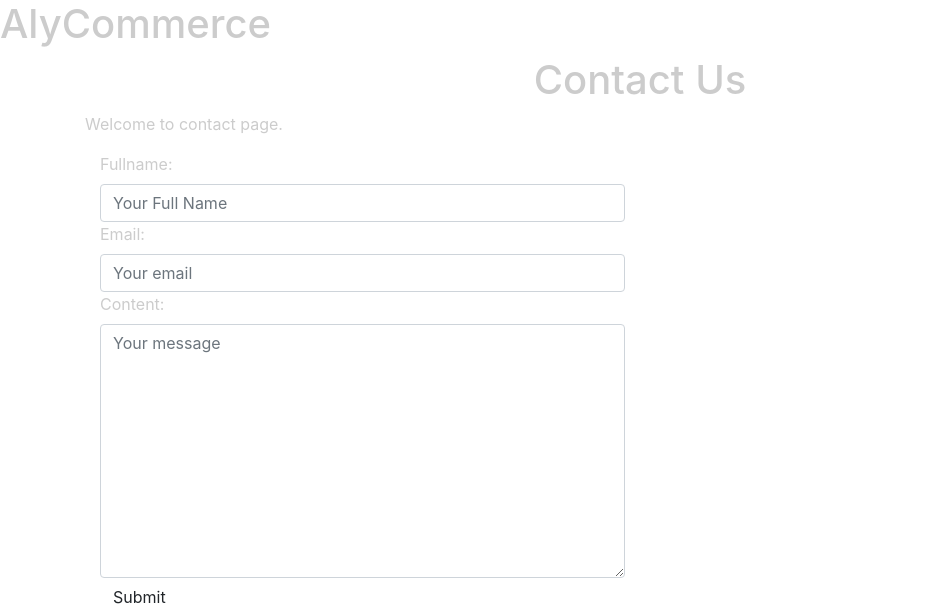
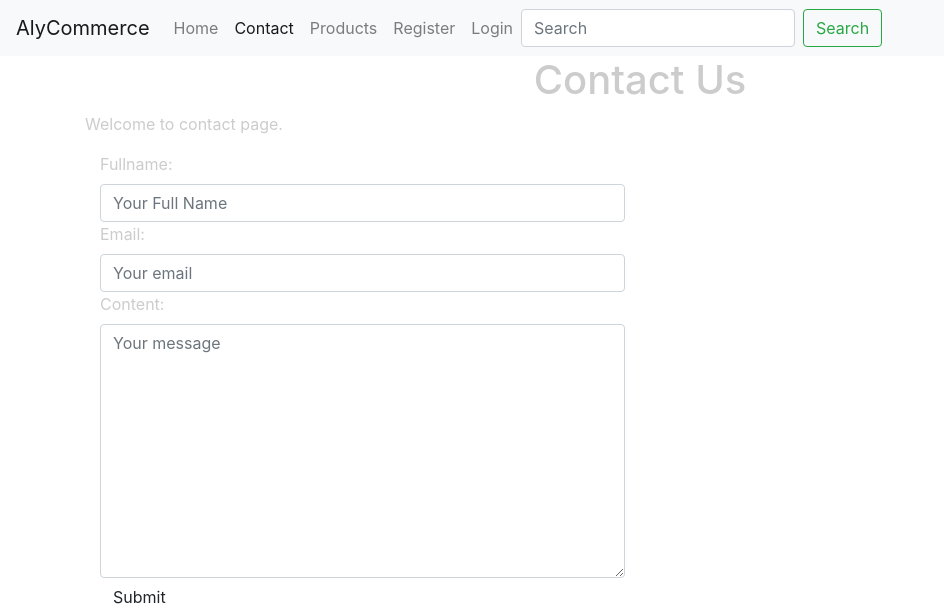
Before and after one commit to AlyMagged/e-commerce, a Django app: page /contact/ in a window 1280 px wide. Shown: the top 615 px of the page, without its empty margins (0-944 px from the left). Run offline with Django 3.2, Linux system fonts and the light colour scheme; some libraries are stand-ins or nearby versions.

Commit message:
reverse for urls and navbar

```diff
--- a/src/ecommerce/urls.py
+++ b/src/ecommerce/urls.py
@@ -22,12 +22,12 @@ from .views import home_page, about_page, contact_page, login_page, register_pag
 
 
 urlpatterns = [
-    path('', home_page),
-    path('about/', about_page),
-    path('contact/', contact_page),
-    path('login/', login_page),
-    path('register/', register_page),
-    path('products/', include('products.urls')),
+    path('', home_page, name='home'),
+    path('about/', about_page, name='about'),
+    path('contact/', contact_page, name='contact'),
+    path('login/', login_page, name='login'),
+    path('register/', register_page, name='register'),
+    path('products/', include(('products.urls', 'products'), namespace='products')),
     # path('featured/', ProductFeaturedListView.as_view()),
     # path('featured/<int:pk>', ProductFeaturedDetailView.as_view()),
     # path('products-fbv/', product_list_view),
--- a/src/products/models.py
+++ b/src/products/models.py
@@ -2,6 +2,7 @@ from django.db import models
 from django.db.models.signals import pre_save, post_save
 import random
 import os
+from django.urls import reverse
 
 from .utils import unique_slug_generator
 
@@ -61,7 +62,8 @@ class Product(models.Model):
     objects = ProductManager()
 
     def get_absolute_url(self):
-        return f'/products/{self.slug}'
+        return reverse('products:detail', kwargs={'slug': self.slug})
+        # return f'/products/{self.slug}'
 
     def __str__(self):
         return self.title
--- a/src/products/templates/products/snippest/card.html
+++ b/src/products/templates/products/snippest/card.html
@@ -8,5 +8,6 @@
         <h5 class="card-title">{{ instance.title }}</h5>
         <p class="card-text">Some quick example text to build on the card title and make up the bulk of the card's content.</p>
         <a href="{{ instance.get_absolute_url }}" class="btn btn-primary">View</a>
+<!--        <a href="{% url 'products:detail' slug=instance.slug %}" class="btn btn-warning">URL shortcut</a>-->
     </div>
 </div>
--- a/src/products/urls.py
+++ b/src/products/urls.py
@@ -7,6 +7,6 @@ from .views import (
 )
 
 urlpatterns = [
-    path('', ProductListView.as_view()),
+    path('', ProductListView.as_view(), name='list'),
     path('<str:slug>/', ProductDetailSlugView.as_view(), name='detail'),
 ]
--- a/src/templates/base.html
+++ b/src/templates/base.html
@@ -10,7 +10,7 @@
   {% include "base/css.html" %}
   </head>
   <body>
-    {% include "base/navbar.html" with name='AlyCommerce' %}
+    {% include "base/navbar.html" with brand_name='AlyCommerce' %}
     {% block content %} {% endblock %}
 
     {% include "base/js.html" %}
--- a/src/templates/base/navbar.html
+++ b/src/templates/base/navbar.html
@@ -1 +1,41 @@
-<h1>{{name}}</h1>
+{% url 'home' as home_url %}
+{% url 'contact' as contact_url %}
+{% url 'products:list' as product_list_url %}
+{% url 'login' as login_url %}
+{% url 'register' as register_url %}
+
+<nav class="navbar navbar-expand-lg navbar-light bg-light">
+  <a class="navbar-brand" href="{{ home_url }}">{% if brand_name %} {{ brand_name }} {% else %} e-Commerce {% endif %}</a>
+  <button class="navbar-toggler" type="button" data-toggle="collapse" data-target="#navbarSupportedContent" aria-controls="navbarSupportedContent" aria-expanded="false" aria-label="Toggle navigation">
+    <span class="navbar-toggler-icon"></span>
+  </button>
+
+  <div class="collapse navbar-collapse" id="navbarSupportedContent">
+    <ul class="navbar-nav mr-auto">
+      <li class="nav-item {% if request.path == home_url %}active{% endif %}">
+        <a class="nav-link" href="{{ home_url }}">Home <span class="sr-only">(current)</span></a>
+      </li>
+      <li class="nav-item {% if request.path == contact_url %}active{% endif %}">
+        <a class="nav-link" href="{{ contact_url }}">Contact</a>
+      </li>
+      <li class="nav-item {% if request.path == product_list_url %}active{% endif %}">
+        <a class="nav-link" href="{{ product_list_url }}">Products</a>
+      </li>
+        {% if request.user.is_authenticated %}
+      <li class="nav-item {% if request.path == login_url %}active{% endif %}">
+        <a class="nav-link" href="{{ login_url }}">Logout</a>
+      </li>
+        {% else %}
+      <li class="nav-item {% if request.path == register_url %}active{% endif %}">
+        <a class="nav-link" href="{{ register_url }}">Register</a>
+      </li>
+      <li class="nav-item {% if request.path == login_url %}active{% endif %}">
+        <a class="nav-link" href="{{ login_url }}">Login</a>
+      </li>
+        {% endif %}
+    <form class="form-inline my-2 my-lg-0">
+      <input class="form-control mr-sm-2" type="search" placeholder="Search" aria-label="Search">
+      <button class="btn btn-outline-success my-2 my-sm-0" type="submit">Search</button>
+    </form>
+  </div>
+</nav>
```
